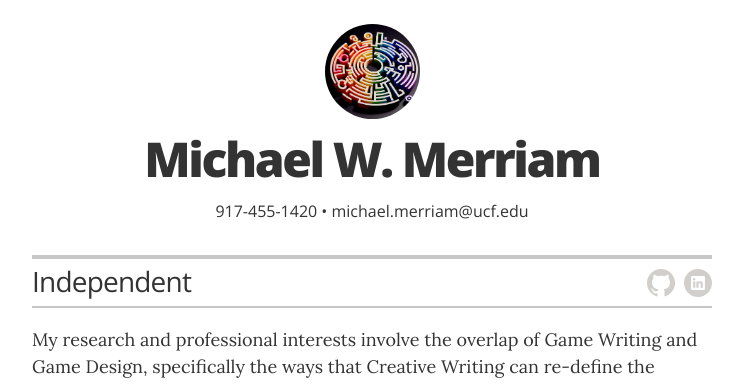
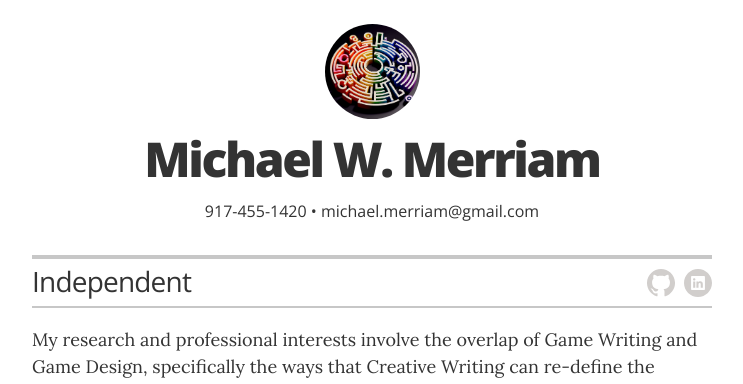
Before and after one commit to mwmxyz/academic, a Jekyll site: the page built from index.html, in a window 1280 px wide and 900 px high. Shown: the top 384 px of the window, without its empty margins (268-1011 px from the left). Built offline with Jekyll 4.4.1, drawn with Linux system fonts in a browser that asks for light colours.

Commit message:
Update _config.yml

```diff
--- a/_config.yml
+++ b/_config.yml
@@ -20,7 +20,7 @@ resume_contact_email:           "michael.merriam@gmail.com"
 resume_contact_telephone:       "917-455-1420"
 resume_contact_address:         "713 Groveland, FL"
 
-resume_header_contact_info:     "917-455-1420 • michael.merriam@ucf.edu"
+resume_header_contact_info:     "917-455-1420 • michael.merriam@gmail.com"
 display_header_contact_info:    "true"
 
 resume_header_intro: "<p>My research and professional interests involve the overlap of Game Writing and Game Design, specifically the ways that Creative Writing can re-define the boundaries of what counts as Game Design. This has lately involved the concept of Game Balance, which is an area less often touched on in studies of game narratives, but which could provide narrative writers a way to address directly more quantitative and computational elements of design. (Put more simply, at what point does Game Writing become so focused that it is indistinguishable from Game Design?)<p>I specialize in curriculum innovation through game dynamics. With a core skill set that includes instructional design, educational technology integration, and game theory, I create immersive learning experiences.</p>"
```
